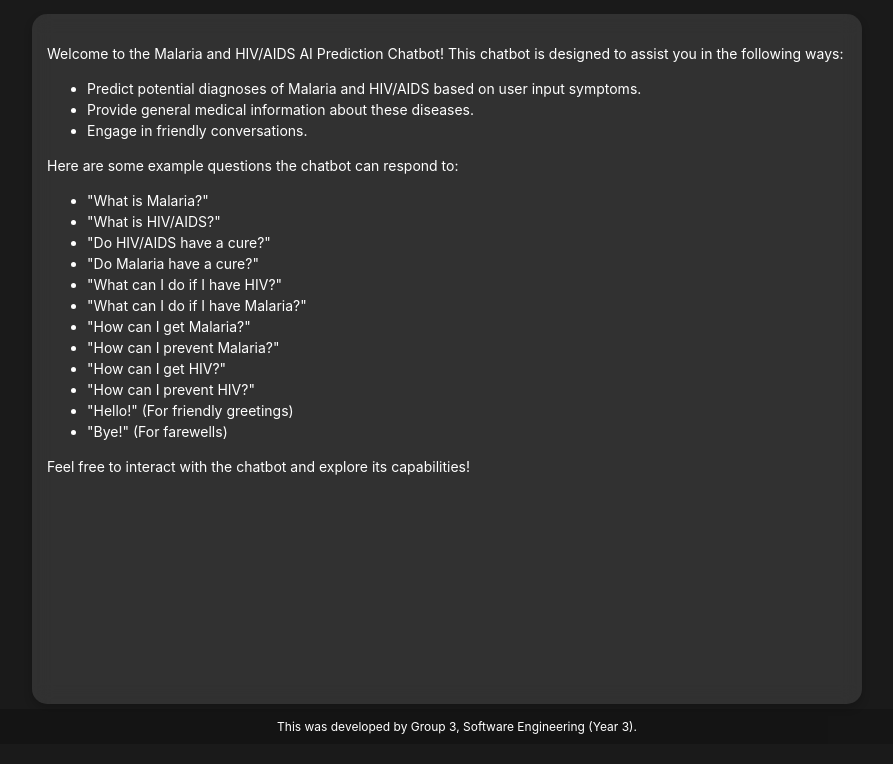
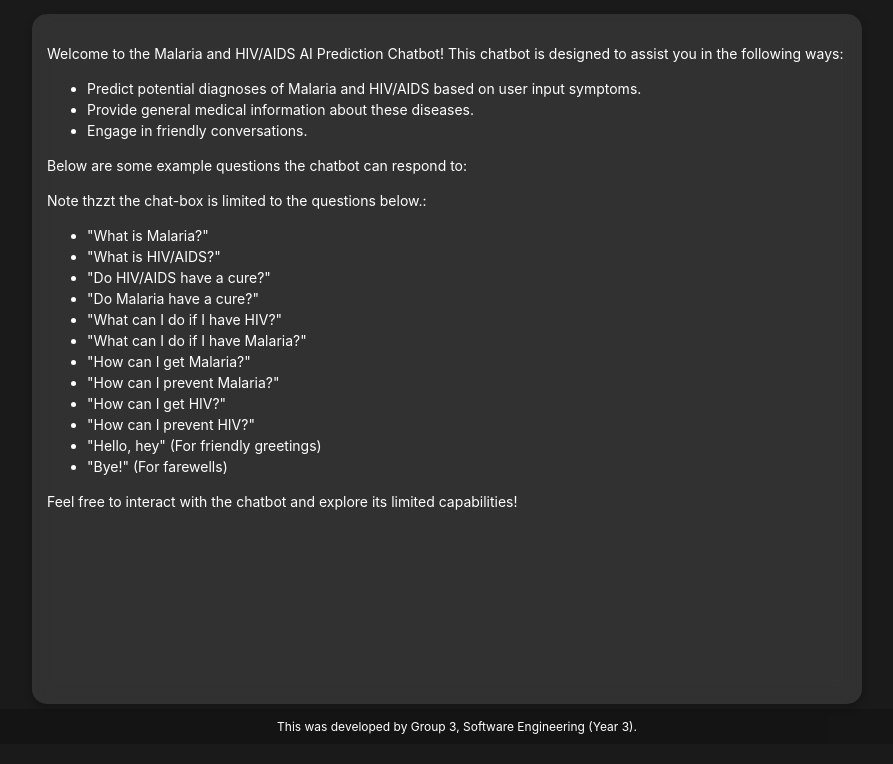
Before and after one commit to henryallison/AI_Group3_Implementation_Assignment3, a Flask app: page / in a window 1280 px wide. Shown: the part 56-820 px from the top of the page, without its empty margins (193-1086 px from the left). Run offline with Flask 3, Linux system fonts and the light colour scheme; parts of the project's set-up code (start-up, migrations or seed data) failed here and were passed over.

Commit message:
Update index.html

```diff
--- a/templates/index.html
+++ b/templates/index.html
@@ -23,7 +23,9 @@
                 <li>Provide general medical information about these diseases.</li>
                 <li>Engage in friendly conversations.</li>
             </ul>
-            <p>Here are some example questions the chatbot can respond to:</p>
+            <p>Below are some example questions the chatbot can respond to:</p>
+            <p>Note thzzt the chat-box is limited to the questions below.:</p>
+
             <ul>
                 <li>"What is Malaria?"</li>
                 <li>"What is HIV/AIDS?"</li>
@@ -35,10 +37,10 @@
                 <li>"How can I prevent Malaria?"</li>
                 <li>"How can I get HIV?"</li>
                 <li>"How can I prevent HIV?"</li>
-                <li>"Hello!" (For friendly greetings)</li>
+                <li>"Hello, hey" (For friendly greetings)</li>
                 <li>"Bye!" (For farewells)</li>
             </ul>
-            <p>Feel free to interact with the chatbot and explore its capabilities!</p>
+            <p>Feel free to interact with the chatbot and explore its limited capabilities!</p>
         </div>
     </div>
 
```
